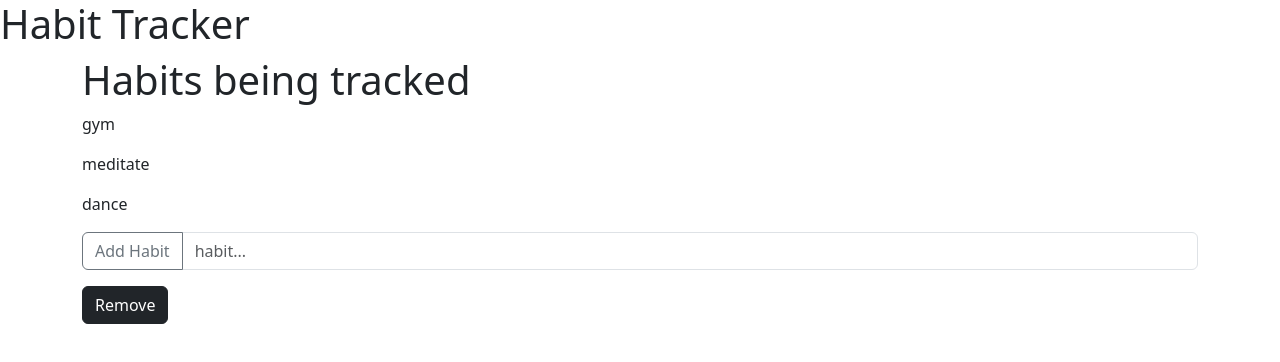
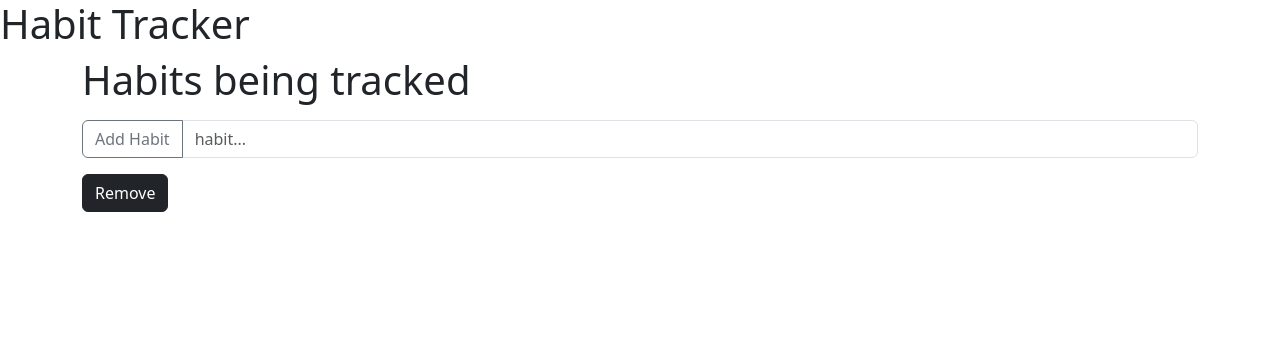
Before and after one commit to Sgissa/habit-tracker, a React (Vite) app in the folder Habit-Tracker/: page / in a window 1280 px wide. Shown: the top 362 px of the page. Built offline with nearby package versions, Linux system fonts and the light colour scheme.

Commit message:
local storage feature

```diff
--- a/Habit-Tracker/src/components/Habits.jsx
+++ b/Habit-Tracker/src/components/Habits.jsx
@@ -1,14 +1,15 @@
 import React from "react";
-import { useState } from "react";
+import { useState, useEffect } from "react";
 
 function Habits() {
-  const initialHabits = ["gym", "meditate", "dance"];
+  const storedHabits = JSON.parse(localStorage.getItem("Habits"));
+  const initialHabits = storedHabits || [""];
   const [Habits, setHabits] = useState(initialHabits);
   const [newHabit, setNewHabit] = useState("");
-  const myList = Habits.map((item) => <p>{item}</p>);
+  const myList = Habits.map((item, index) => <p key={index}>{item}</p>);
 
   const createHabit = () => {
-    if (newHabit !== "") {
+    if (newHabit.trim() !== "") {
       setHabits([...Habits, newHabit]);
       setNewHabit("");
     }
@@ -21,16 +22,18 @@ function Habits() {
     }
   };
 
-  console.log(Habits);
+  useEffect(() => {
+    localStorage.setItem("Habits", JSON.stringify(Habits));
+  }, [Habits]);
 
   return (
     <>
       <h1>Habits being tracked</h1>
       <div>{myList}</div>
 
-      <div class="input-group mb-3">
+      <div className="input-group mb-3">
         <button
-          class="btn btn-outline-secondary"
+          className="btn btn-outline-secondary"
           type="button"
           id="button-addon1"
           onClick={createHabit}
@@ -39,13 +42,13 @@ function Habits() {
         </button>
         <input
           type="text"
-          class="form-control"
+          className="form-control"
           placeholder="habit..."
           value={newHabit}
           onChange={(e) => setNewHabit(e.target.value)}
         />
       </div>
-      <button type="button" class="btn btn-dark" onClick={removeHabit}>
+      <button type="button" className="btn btn-dark" onClick={removeHabit}>
         Remove
       </button>
     </>
```
